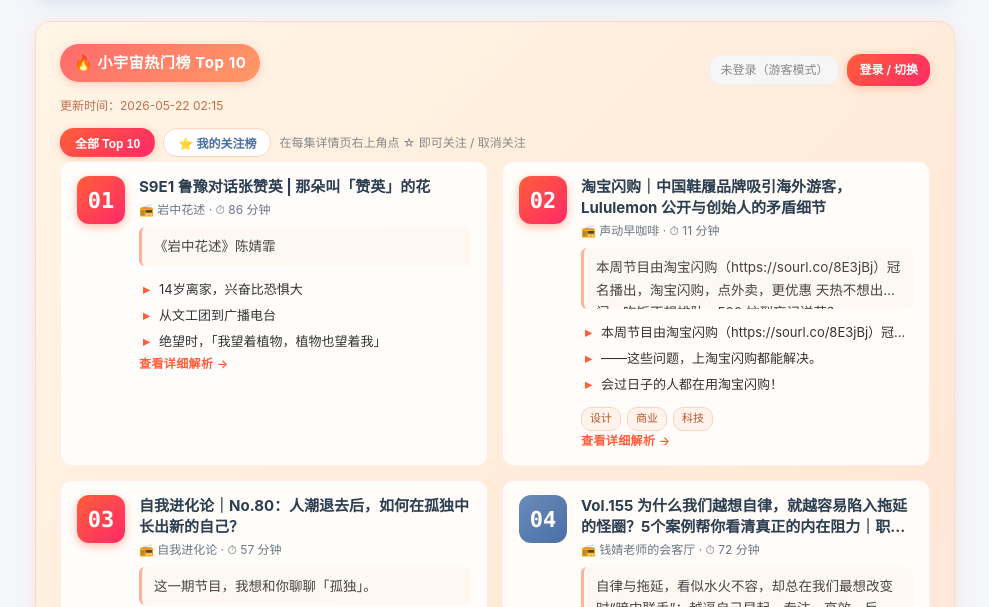
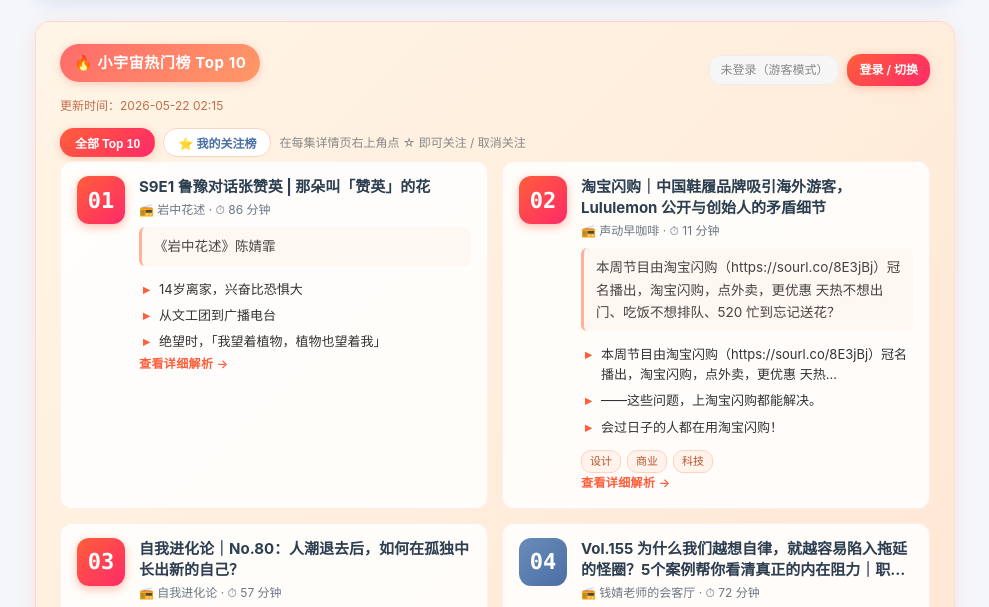
Before and after one commit to wangsuqiii9-a11y/podcast-digest, a plain HTML site: page hot_output/index.html in a window 1280 px wide. Shown: the part 182-789 px from the top of the page, without its empty margins (145-1134 px from the left). Drawn offline with Linux system fonts and the light colour scheme.

Commit message:
fix(index): expand line-clamp so card text shows fully (lead 2->3, bullet 1->2; backend lead 110->160, bullet 56->80)

```diff
--- a/hot_output/index.html
+++ b/hot_output/index.html
@@ -292,10 +292,10 @@
         .ep-login-link { font-size: 12px; color: #888; text-decoration: none; }
         .ep-login-link:hover { color: var(--accent); }
 
-        /* —— 首页卡片等高 + 内容裁剪 + 等宽锁定 —— */
-        .ranking-grid { width: 100%; }
+        /* —— 首页卡片等宽 + 自适应高 + 内容温和裁剪 —— */
+        .ranking-grid { width: 100%; align-items: stretch; }
         .ranking-grid > .ranking-item { min-width: 0; width: 100%; box-sizing: border-box; }
-        .ranking-item { min-height: 188px; }
+        .ranking-item { min-height: 200px; }
         .ranking-info {
             display: flex; flex-direction: column;
             min-width: 0; flex: 1 1 0;
@@ -310,7 +310,7 @@
         }
         .ranking-lead {
             display: -webkit-box;
-            -webkit-line-clamp: 2;
+            -webkit-line-clamp: 3;
             -webkit-box-orient: vertical;
             overflow: hidden;
             overflow-wrap: anywhere;
@@ -319,7 +319,7 @@
         .ranking-bullets { max-width: 100%; }
         .ranking-bullets li {
             display: -webkit-box;
-            -webkit-line-clamp: 1;
+            -webkit-line-clamp: 2;
             -webkit-box-orient: vertical;
             overflow: hidden;
             overflow-wrap: anywhere;
```
Also changed, not shown: 1 other file.
